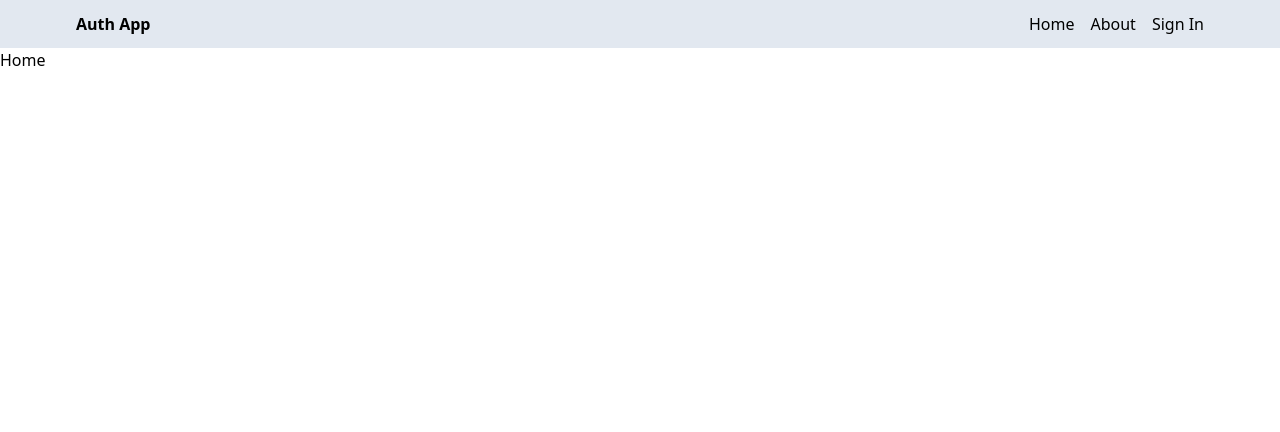
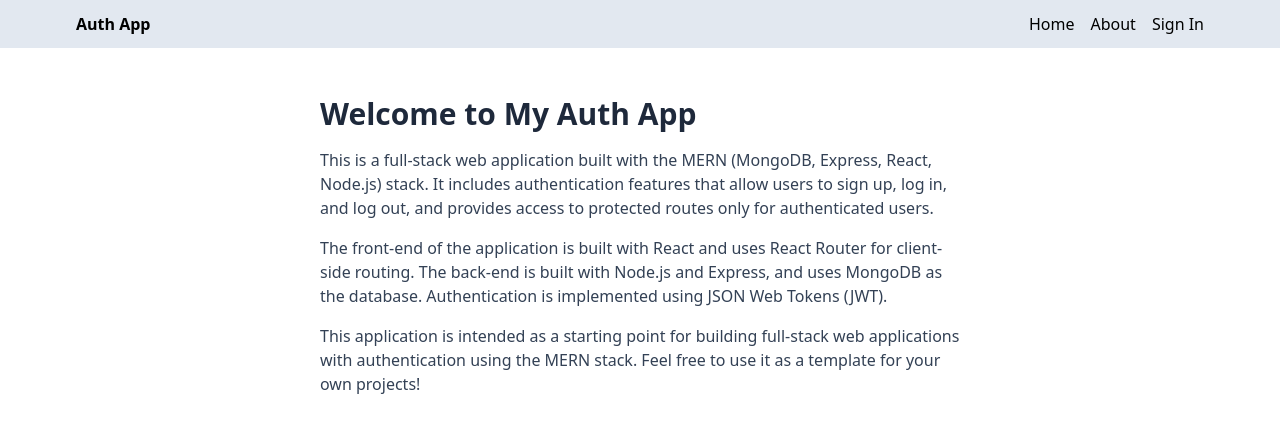
Before and after one commit to umairahmed88/mern-auth-with-sahand, a React (Vite) app in the folder client/: page / in a window 1280 px wide. Shown: the top 432 px of the page. Built offline with nearby package versions, Linux system fonts and the light colour scheme; no server answers.

Commit message:
complete home and about pages

```diff
--- a/client/src/pages/About.jsx
+++ b/client/src/pages/About.jsx
@@ -1,5 +1,25 @@
 const About = () => {
-	return <div>About</div>;
+	return (
+		<div className='px-4 py-12 max-w-2xl mx-auto'>
+			<h1 className='text-3xl font-bold  mb-4 text-slate-800'>About</h1>
+			<p className='mb-4 text-slate-700'>
+				This is a MERN (MongoDB, Express, React, Node.js) stack application with
+				authentication. It allows users to sign up, log in, and log out, and
+				provides access to protected routes only for authenticated users.
+			</p>
+			<p className='mb-4 text-slate-700'>
+				The front-end of the application is built with React and uses React
+				Router for client-side routing. The back-end is built with Node.js and
+				Express, and uses MongoDB as the database. Authentication is implemented
+				using JSON Web Tokens (JWT).
+			</p>
+			<p className='mb-4 text-slate-700'>
+				This application is intended as a starting point for building full-stack
+				web applications with authentication using the MERN stack. Feel free to
+				use it as a template for your own projects!
+			</p>
+		</div>
+	);
 };
 
 export default About;
--- a/client/src/pages/Home.jsx
+++ b/client/src/pages/Home.jsx
@@ -1,5 +1,28 @@
 const Home = () => {
-	return <div>Home</div>;
+	return (
+		<div className='px-4 py-12 max-w-2xl mx-auto'>
+			<h1 className='text-3xl font-bold mb-4 text-slate-800'>
+				Welcome to My Auth App
+			</h1>
+			<p className='mb-4 text-slate-700'>
+				This is a full-stack web application built with the MERN (MongoDB,
+				Express, React, Node.js) stack. It includes authentication features that
+				allow users to sign up, log in, and log out, and provides access to
+				protected routes only for authenticated users.
+			</p>
+			<p className='mb-4 text-slate-700'>
+				The front-end of the application is built with React and uses React
+				Router for client-side routing. The back-end is built with Node.js and
+				Express, and uses MongoDB as the database. Authentication is implemented
+				using JSON Web Tokens (JWT).
+			</p>
+			<p className='mb-4 text-slate-700'>
+				This application is intended as a starting point for building full-stack
+				web applications with authentication using the MERN stack. Feel free to
+				use it as a template for your own projects!
+			</p>
+		</div>
+	);
 };
 
 export default Home;
```
